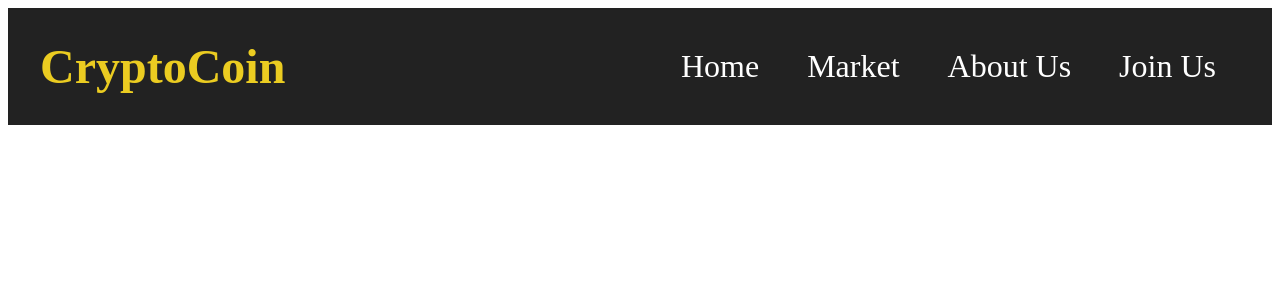
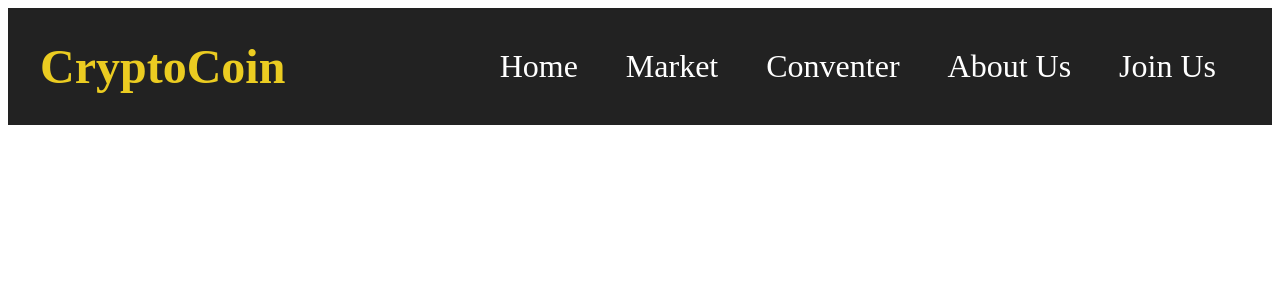
Before and after one commit to SoT03/CryptoCalc, a Next.js app: page / in a window 1280 px wide. Shown: the top 300 px of the page. Built offline with nearby package versions, Linux system fonts and the light colour scheme.

Commit message:
Added converter Link to nav

```diff
--- a/components/navbar.tsx
+++ b/components/navbar.tsx
@@ -25,6 +25,9 @@ const Navbar = () => {
 						<Link href='/'>Market</Link>
 					</li>
 					<li>
+						<Link href='/'>Conventer</Link>
+					</li>
+					<li>
 						<Link href='/'>About Us</Link>
 					</li>
 					<li>
```
